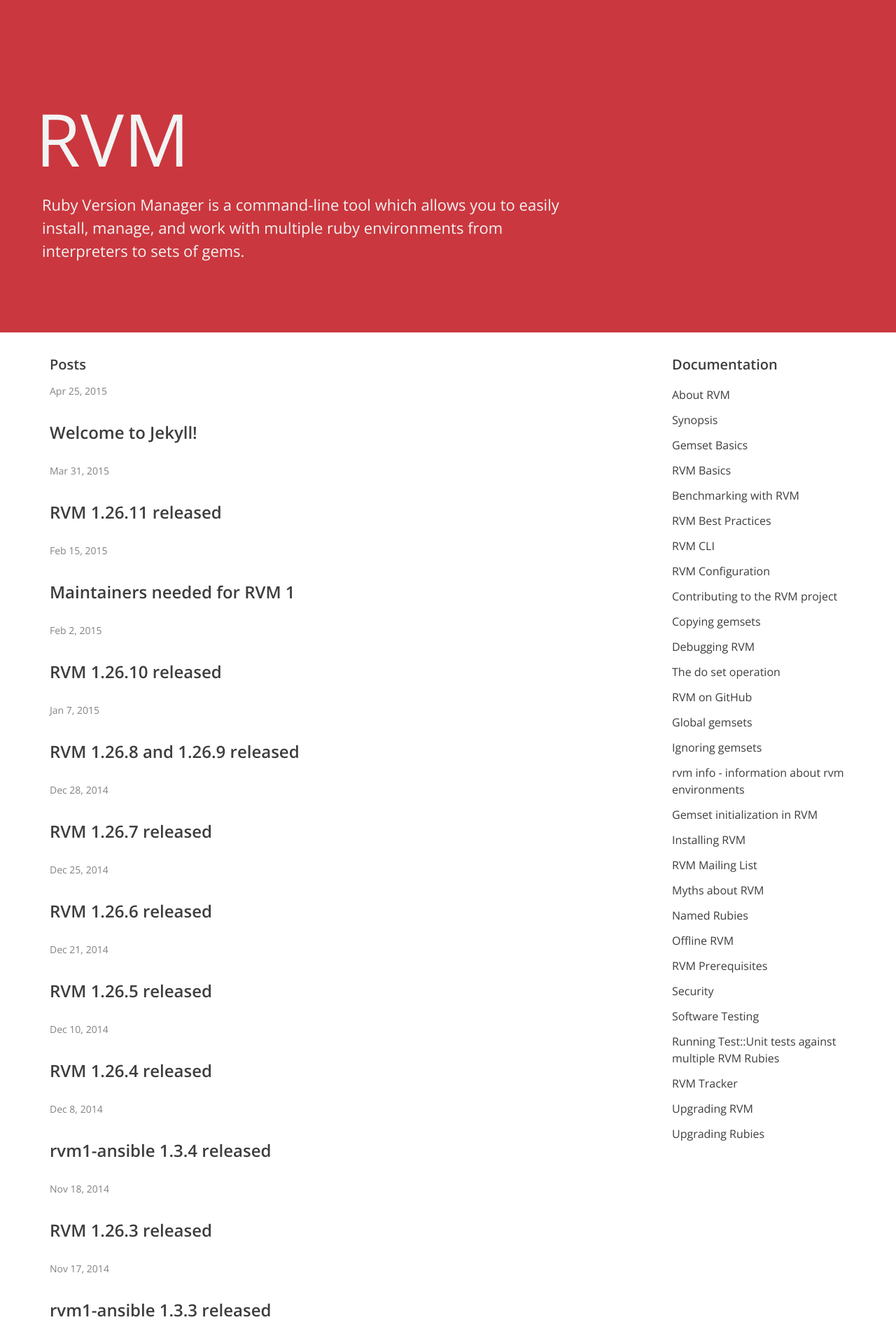
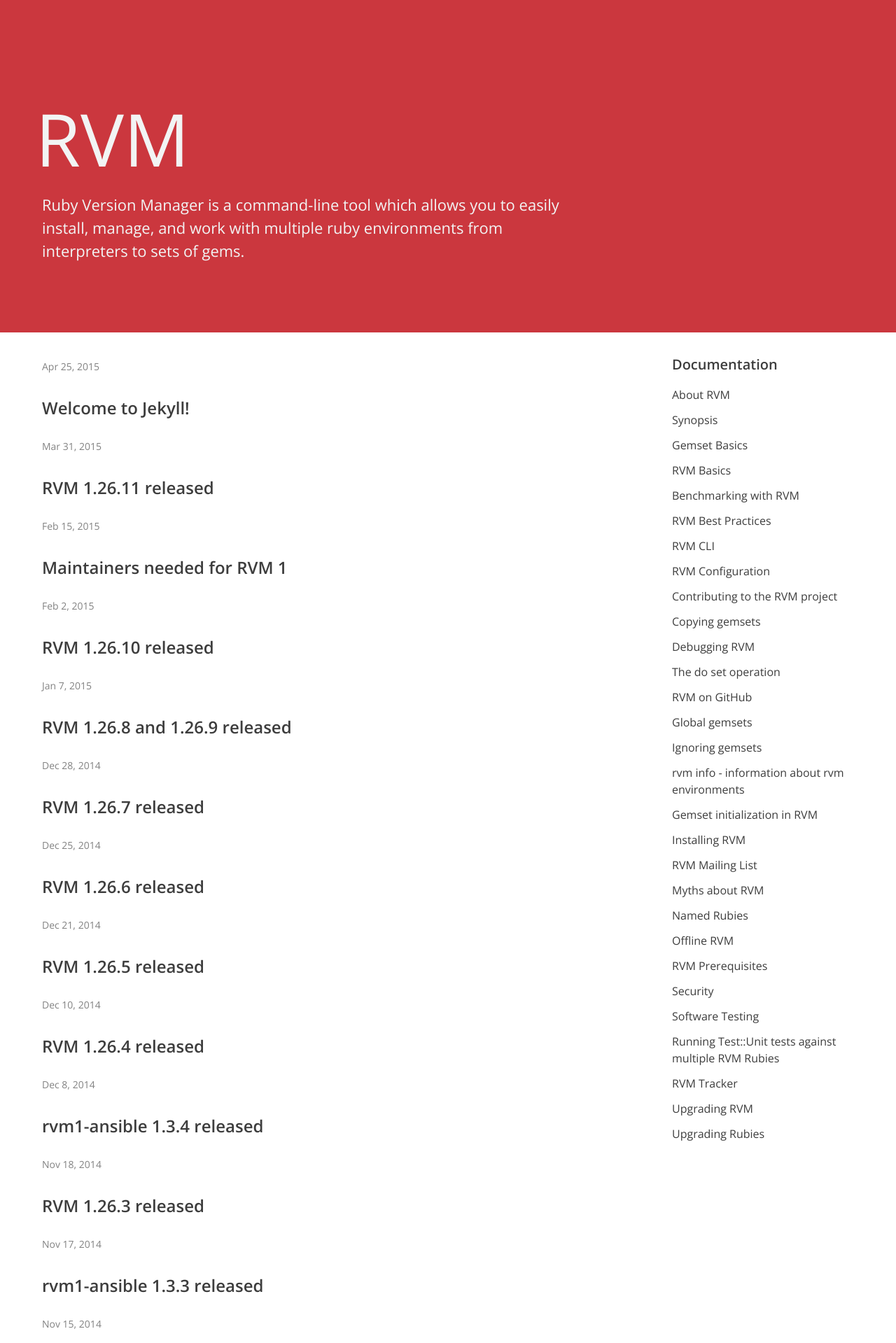
Before and after one commit to digideskio/rvm_site, a Jekyll site: the page built from index.html, in a window 1280 px wide. Shown: the top 1919 px of the page at 70% size. Built offline with Jekyll 4.4.1, drawn with Linux system fonts in a browser that asks for light colours; Markdown is read by kramdown in place of the engine named in the settings.

Commit message:
Amend spacing

```diff
--- a/_sass/layout/_article.scss
+++ b/_sass/layout/_article.scss
@@ -1,5 +1,6 @@
 .l-article {
   @include column(12);
+  margin-bottom: unit(36);
 
   @include respond-to($mq-m) {
     @include column(8);
--- a/_sass/layout/_home.scss
+++ /dev/null
@@ -1,3 +0,0 @@
-.l-home {
-  @include column(12);
-}
--- a/css/main.scss
+++ b/css/main.scss
@@ -20,7 +20,6 @@
 @import 'base/links';
 
 @import 'layout/wrapper';
-@import 'layout/home';
 @import 'layout/article';
 @import 'layout/header';
 @import 'layout/footer';
--- a/index.html
+++ b/index.html
@@ -2,9 +2,7 @@
 layout: default
 ---
 
-<div class="l-home">
-
-  <h1 class="page-heading">Posts</h1>
+<h1 class="visibility-hidden">Posts</h1>
 
 <ul class="post-list">
   {% for post in site.posts %}
@@ -19,5 +17,3 @@
 </ul>
 
 <p class="rss-subscribe">subscribe <a href="{{ "/feed.xml" | prepend: site.baseurl }}">via RSS</a></p>
-
-</div>
```
Lines whose indentation alone changed are shown as unchanged.
